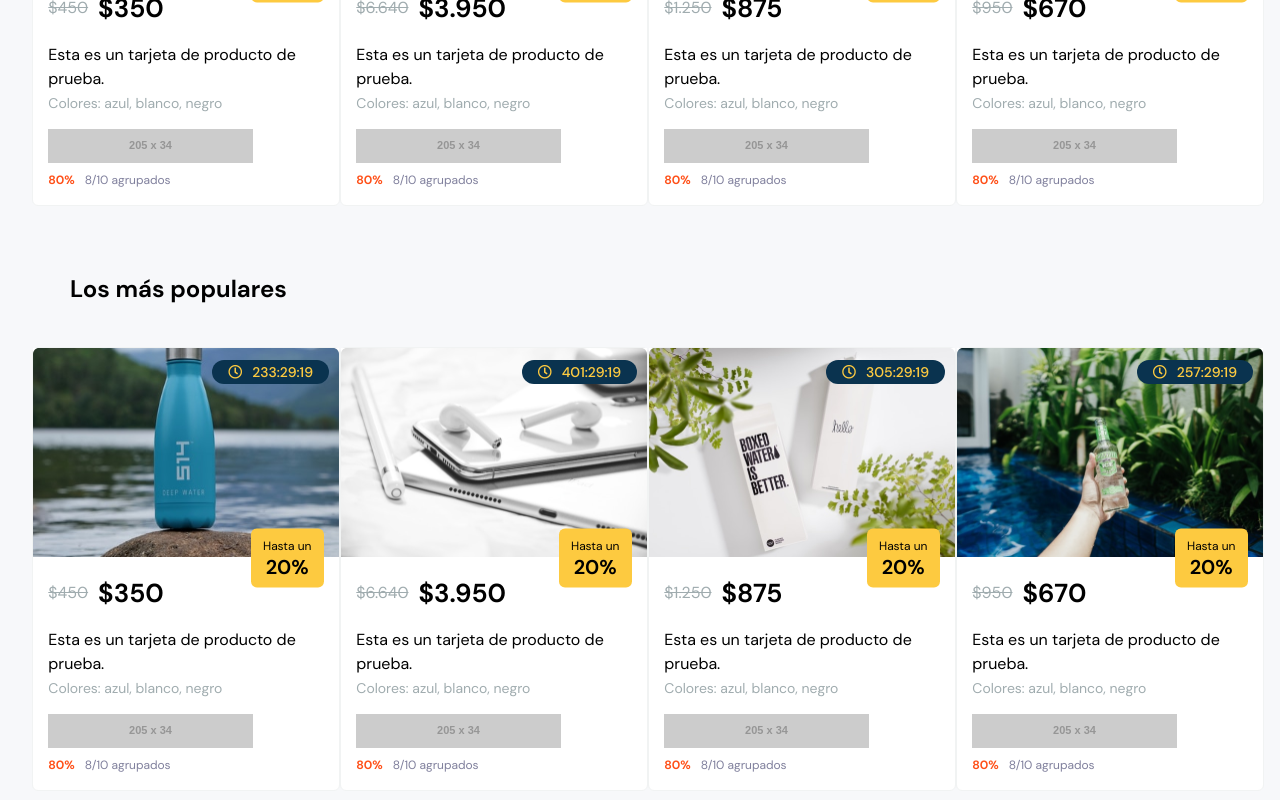
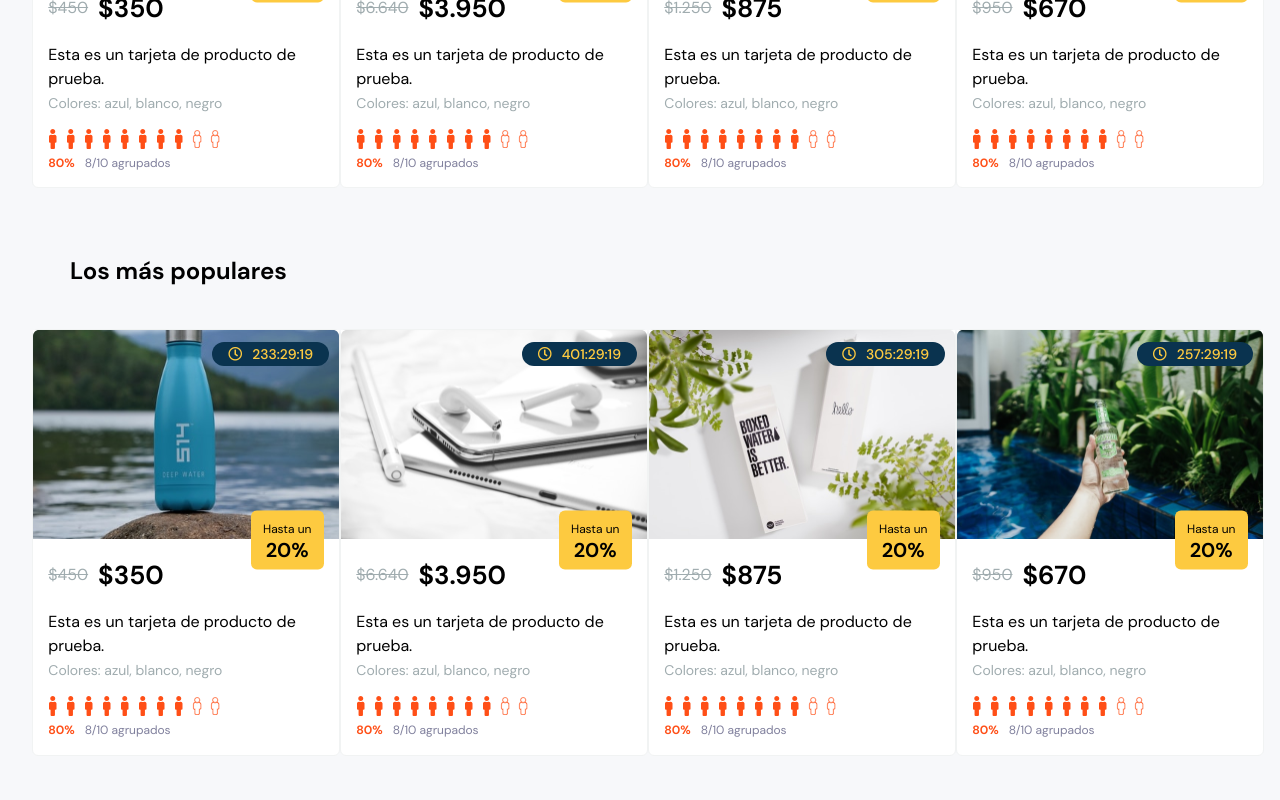
Before and after one commit to hjgonzalez06/cg-app, a React (Create React App) app: page / in a window 1280 px wide. Shown: the part 780-1580 px from the top of the page. Built offline with nearby package versions, Linux system fonts and the light colour scheme.

Commit message:
Refactor GroupOccupancy styles

```diff
--- a/src/components/GroupOccupancy/index.js
+++ b/src/components/GroupOccupancy/index.js
@@ -1,15 +1,17 @@
 import React from 'react'
 import PropTypes from 'prop-types'
+
+import Units from './Units'
 
 import classes from './styles.module.scss'
 
 const GroupOccupancy = ({ groupCapacity, subscriptorsNumber, occupancyPercentage }) => {
   return (
     <div className={classes.groupOccupancy}>
-      <img src={`https://placehold.co/205x34?text=${subscriptorsNumber}`} alt='' />
+      <Units groupCapacity={groupCapacity} occupancyPercentage={occupancyPercentage} />
       <div className={classes.occupancyInfo}>
-        <h4 className={classes.occupancyPercentage}>{occupancyPercentage}</h4>
-        <h4 className={classes.occupancyText}>{`${subscriptorsNumber}/${groupCapacity} agrupados`}</h4>
+        <span>{occupancyPercentage}</span>
+        <span>{`${subscriptorsNumber}/${groupCapacity} agrupados`}</span>
       </div>
     </div>
   )
--- a/src/components/GroupOccupancy/styles.module.scss
+++ b/src/components/GroupOccupancy/styles.module.scss
@@ -1,16 +1,25 @@
 .groupOccupancy {
   padding: 0 5%;
+  margin-bottom: 5%;
+}
+
+.occupancyIcons {
+  display: flex;
+
+  & > img {
+    width: 10px;
+    height: 20px;
+  }
+
+  & > img:not(:last-child) {
+    margin-right: 8px;
+  }
 }
 
 .occupancyInfo {
   display: flex;
-  flex-direction: row;
-  justify-content: flex-start;
-}
 
-.occupancyPercentage {
-  font-family: 'DM Sans';
-  font-style: normal;
+  & > span:nth-child(1) {
     font-weight: 700;
     font-size: 12px;
     line-height: 18px;
@@ -19,13 +28,11 @@
     margin-right: 5px;
   }
 
-.occupancyText {
-  font-family: 'DM Sans';
-  font-style: normal;
-  font-weight: 400;
+  & > span:nth-child(2) {
     font-size: 12px;
     line-height: 18px;
     color: #7F7F9C;
     margin-top: 5px;
     margin-left: 5px;
   }
+}
```
Lines whose indentation alone changed are shown as unchanged.
